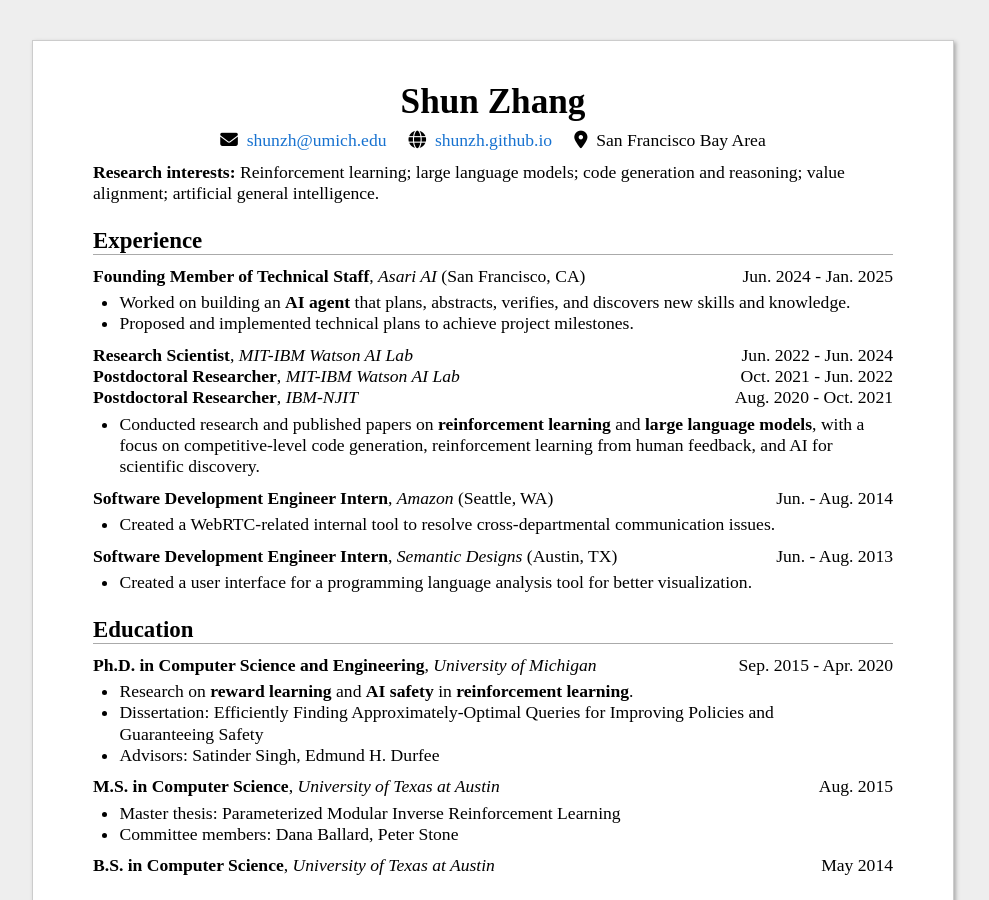
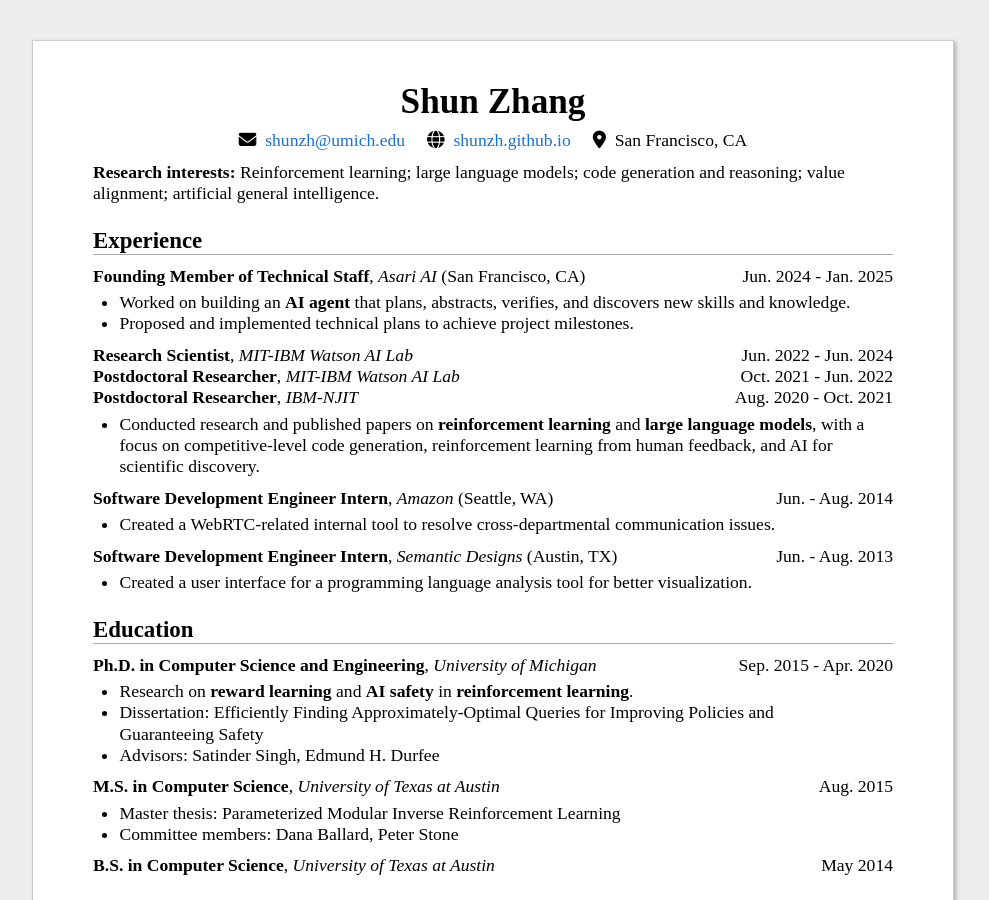
Before and after one commit to shunzh/shunzh.github.io, a Jekyll site: the page built from _pages/cv.md, in a window 1280 px wide and 900 px high. Shown: the whole window, without its empty margins (147-1136 px from the left). Built offline with Jekyll 4.4.1, drawn with Linux system fonts in a browser that asks for light colours.

Commit message:
use precise location

```diff
--- a/_config.yml
+++ b/_config.yml
@@ -9,7 +9,7 @@ homepage_url: "https://shunzh.github.io" # the location where you host your pers
 
 # URL of your avatar or profile pic (you could use your GitHub profile pic)
 avatar: images/shun_profile.png
-location: San Francisco Bay Area
+location: San Francisco, CA
 
 email: shunzh@umich.edu
 github_id: shunzh
```
Also changed, not shown: 1 other file.
